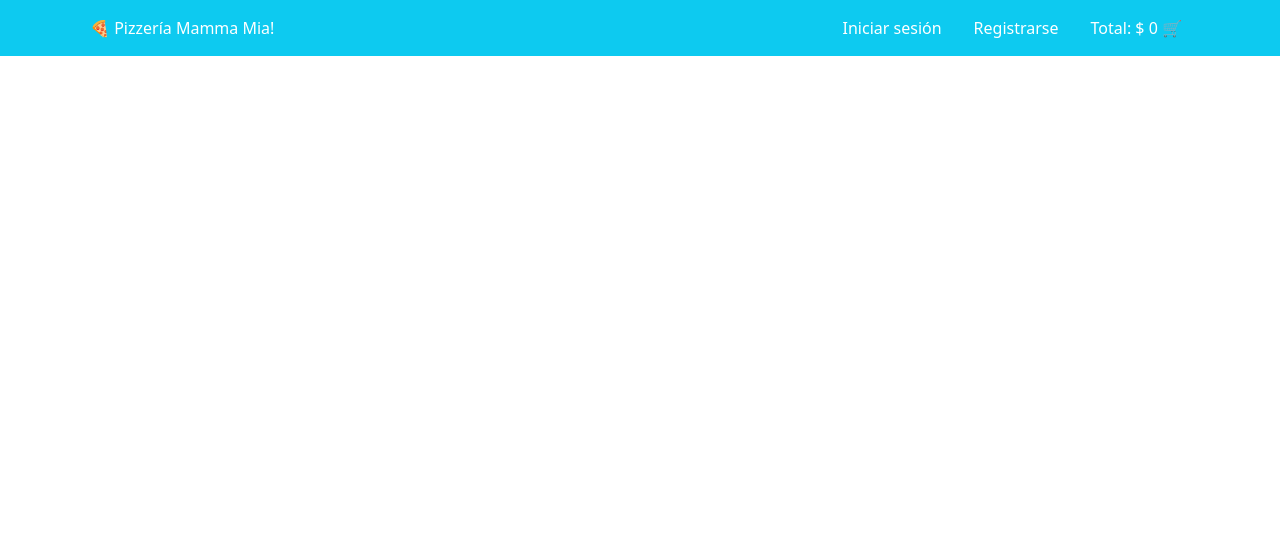
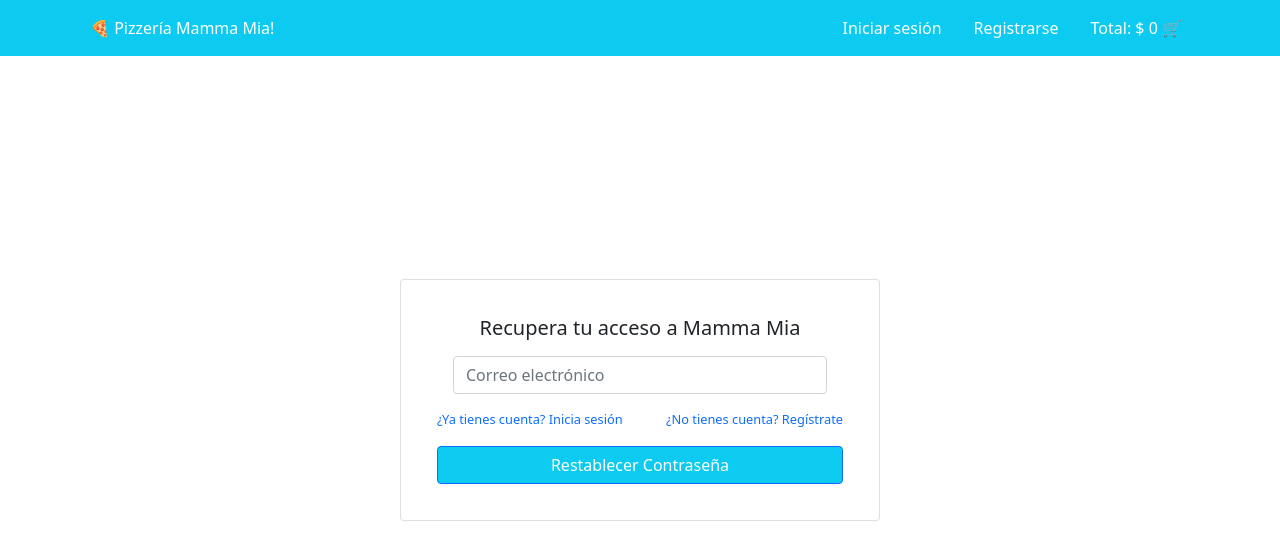
Before and after one commit to craguila14/mamma-mia, a React (Vite) app in the folder frontend/: page /recover-password in a window 1280 px wide. Shown: the top 560 px of the page. Built offline with nearby package versions, Linux system fonts and the light colour scheme; no server answers.

Commit message:
Agrego view recuperar contraseña

```diff
--- a/frontend/src/App.jsx
+++ b/frontend/src/App.jsx
@@ -12,6 +12,7 @@ import { AuthProvider } from "./context/AuthContext";
 import Admin from "./views/Admin";
 import Confirmacion from "./views/Confirmacion";
 import ProtectedRoute from './components/ProtectedRoute';
+import RecoverPassword from "./views/RecoverPassword";
 
 const App = () => {
 
@@ -27,6 +28,7 @@ const App = () => {
           <Route path="/carrito" element={<ShoppingCart/>}/>
           <Route path="/registrarse" element={<Registrarse/>}/>
           <Route path="/login" element={<Login/>}/>
+          <Route path="/recover-password" element={<RecoverPassword/>}/>
           <Route
             path="/perfil"
             element={
--- a/frontend/src/views/Home.jsx
+++ b/frontend/src/views/Home.jsx
@@ -25,7 +25,6 @@ const Home = () => {
     };
 
     const getImageSrc = (image) => {
-        // Verifica si la imagen es una URL externa o una ruta local
         return image.startsWith('http') ? image : `http://localhost:3000/${image}`;
     };
 
--- a/frontend/src/views/Login.jsx
+++ b/frontend/src/views/Login.jsx
@@ -87,6 +87,27 @@ const Login = () => {
               <Form.Control.Feedback>Looks good!</Form.Control.Feedback>
             </Form.Group>
 
+            <div className="d-flex justify-content-between mb-3">
+              <a
+                href="/registrarse"
+                className="text-primary"
+                style={{ fontSize: '0.8rem', textDecoration: 'none', transition: 'transform 0.2s' }}
+                onMouseEnter={(e) => e.target.style.transform = 'scale(1.1)'}
+                onMouseLeave={(e) => e.target.style.transform = 'scale(1)'}
+              >
+                ¿No tienes cuenta? Regístrate aquí
+              </a>
+              <a
+                href="/recover-password"
+                className="text-primary"
+                style={{ fontSize: '0.8rem', textDecoration: 'none', transition: 'transform 0.2s' }}
+                onMouseEnter={(e) => e.target.style.transform = 'scale(1.1)'}
+                onMouseLeave={(e) => e.target.style.transform = 'scale(1)'}
+              >
+                Olvidé mi contraseña
+              </a>
+            </div>
+
             {error && (
               <>
                 <div className="text-danger">{error}</div>
@@ -96,7 +117,7 @@ const Login = () => {
               </>
             )}
 
-            <Button type="submit" className="mt-3 w-100 bg-info">Iniciar Sesión</Button>
+            <Button type="submit" className="w-100 bg-info">Iniciar Sesión</Button>
           </Form>
         </Card.Body>
       </Card>
--- a/frontend/src/views/ProductsDetails.jsx
+++ b/frontend/src/views/ProductsDetails.jsx
@@ -29,7 +29,11 @@ const ProductsDetails = () => {
     return (
         <div key={product.id} style={{ margin: '2rem', display: 'flex', marginTop: '76px' }}>
             <div style={{ marginRight: '1rem' }}>
-                <img src={getImageSrc(product.imagen)} alt={product.nombre} />
+                <img
+                    src={getImageSrc(product.imagen)}
+                    alt={product.nombre}
+                    style={{ width: '640px', height: '426px', objectFit: 'cover' }}
+                />
             </div>
             <div>
                 <h2>{upperCase(product.nombre)}</h2>
--- /dev/null
+++ b/frontend/src/views/RecoverPassword.jsx
@@ -0,0 +1,72 @@
+import React, { useState } from 'react';
+import { Button, Card, Col, Form } from 'react-bootstrap';
+
+const RecoverPassword = () => {
+  const [email, setEmail] = useState('');
+  const [validated, setValidated] = useState(false);
+
+  const handleChange = (event) => {
+    setEmail(event.target.value);
+  };
+
+  const handleSubmit = (event) => {
+    event.preventDefault();
+    const form = event.currentTarget;
+
+    if (form.checkValidity() === false) {
+      event.stopPropagation();
+    } else {
+
+      console.log('Password recovery email sent to:', email);
+    }
+
+    setValidated(true);
+  };
+
+  return (
+    <div className="d-flex justify-content-center align-items-center vh-100">
+      <Card style={{ width: '30rem', padding: '20px' }}>
+        <Card.Body>
+          <Card.Title className="text-center">Recupera tu acceso a Mamma Mia</Card.Title>
+          <Form noValidate validated={validated} onSubmit={handleSubmit}>
+            <Form.Group as={Col} controlId="validationCustom01" className="m-3">
+              <Form.Control
+                required
+                type="email"
+                placeholder="Correo electrónico"
+                value={email}
+                onChange={handleChange}
+              />
+              <Form.Control.Feedback>Looks good!</Form.Control.Feedback>
+            </Form.Group>
+
+            <div className="d-flex justify-content-between mb-3">
+              <a
+                href="/login"
+                className="text-primary"
+                style={{ fontSize: '0.8rem', textDecoration: 'none', transition: 'transform 0.2s' }}
+                onMouseEnter={(e) => e.target.style.transform = 'scale(1.1)'}
+                onMouseLeave={(e) => e.target.style.transform = 'scale(1)'}
+              >
+                ¿Ya tienes cuenta? Inicia sesión
+              </a>
+              <a
+                href="/registrarse"
+                className="text-primary"
+                style={{ fontSize: '0.8rem', textDecoration: 'none', transition: 'transform 0.2s' }}
+                onMouseEnter={(e) => e.target.style.transform = 'scale(1.1)'}
+                onMouseLeave={(e) => e.target.style.transform = 'scale(1)'}
+              >
+                ¿No tienes cuenta? Regístrate
+              </a>
+            </div>
+
+            <Button type="submit" className="w-100 bg-info">Restablecer Contraseña</Button>
+          </Form>
+        </Card.Body>
+      </Card>
+    </div>
+  );
+};
+
+export default RecoverPassword;
--- a/frontend/src/views/Registrarse.jsx
+++ b/frontend/src/views/Registrarse.jsx
@@ -153,9 +153,30 @@ const Registrarse = () => {
               <Form.Control.Feedback>Looks good!</Form.Control.Feedback>
             </Form.Group>
 
+            <div className="d-flex justify-content-between mb-3">
+              <a
+                href="/login"
+                className="text-primary"
+                style={{ fontSize: '0.8rem', textDecoration: 'none', transition: 'transform 0.2s' }}
+                onMouseEnter={(e) => e.target.style.transform = 'scale(1.1)'}
+                onMouseLeave={(e) => e.target.style.transform = 'scale(1)'}
+              >
+                ¿Ya tienes una cuenta? Inicia sesión
+              </a>
+              <a
+                href="/recover-password"
+                className="text-primary"
+                style={{ fontSize: '0.8rem', textDecoration: 'none', transition: 'transform 0.2s' }}
+                onMouseEnter={(e) => e.target.style.transform = 'scale(1.1)'}
+                onMouseLeave={(e) => e.target.style.transform = 'scale(1)'}
+              >
+                Olvidé mi contraseña
+              </a>
+            </div>
+
             {error && <div className="text-danger">{error}</div>}
 
-            <Button type="submit" className="mt-3 w-100 bg-info">Registrarse</Button>
+            <Button type="submit" className="w-100 bg-info">Registrarse</Button>
           </Form>
         </Card.Body>
       </Card>
```
Also changed, not shown: frontend/index.html (+1 -1 lines), frontend/src/components/PizzaDetails.jsx (added), 2 other files (tests, documents, lock files or other folders).
